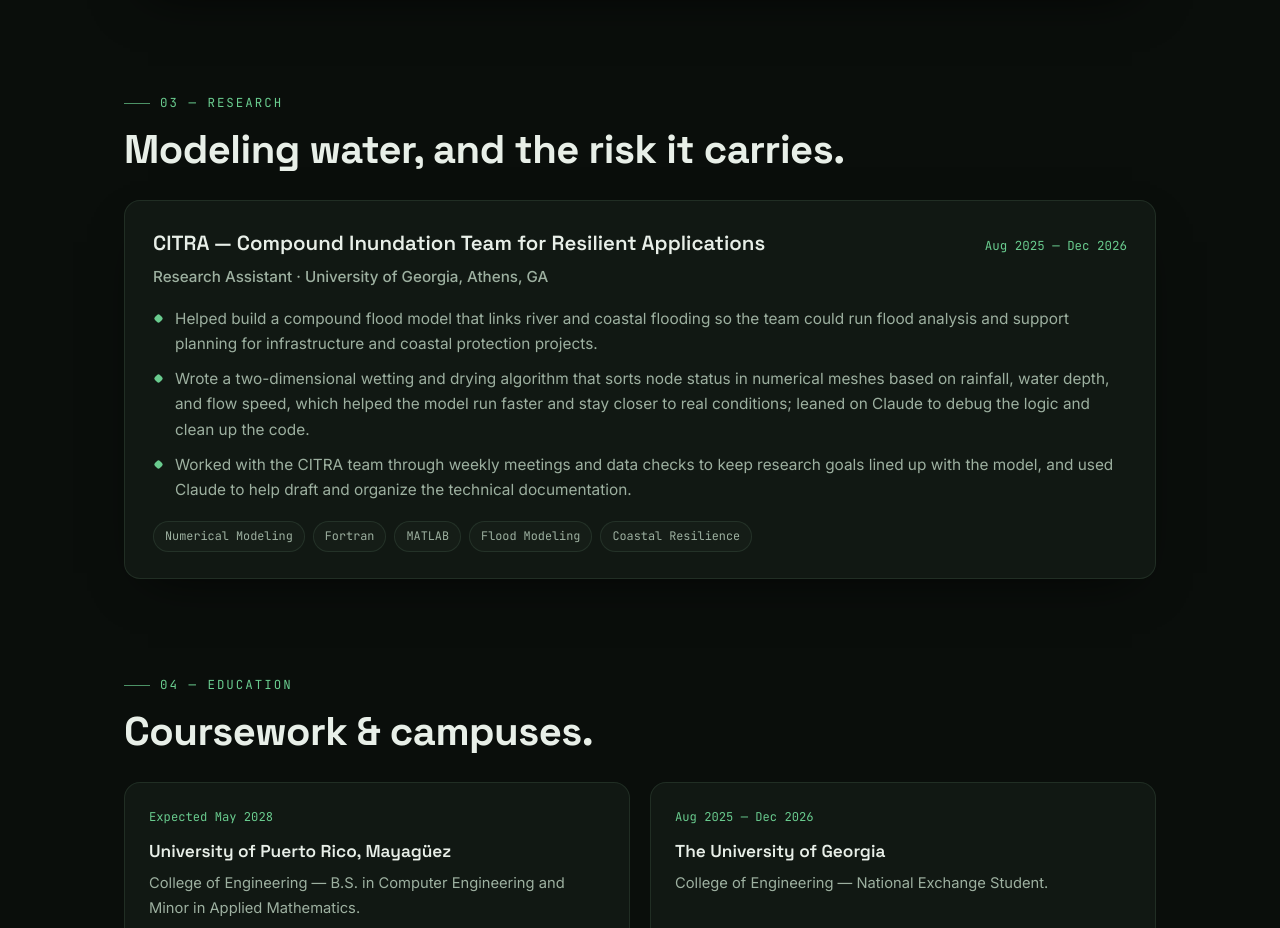
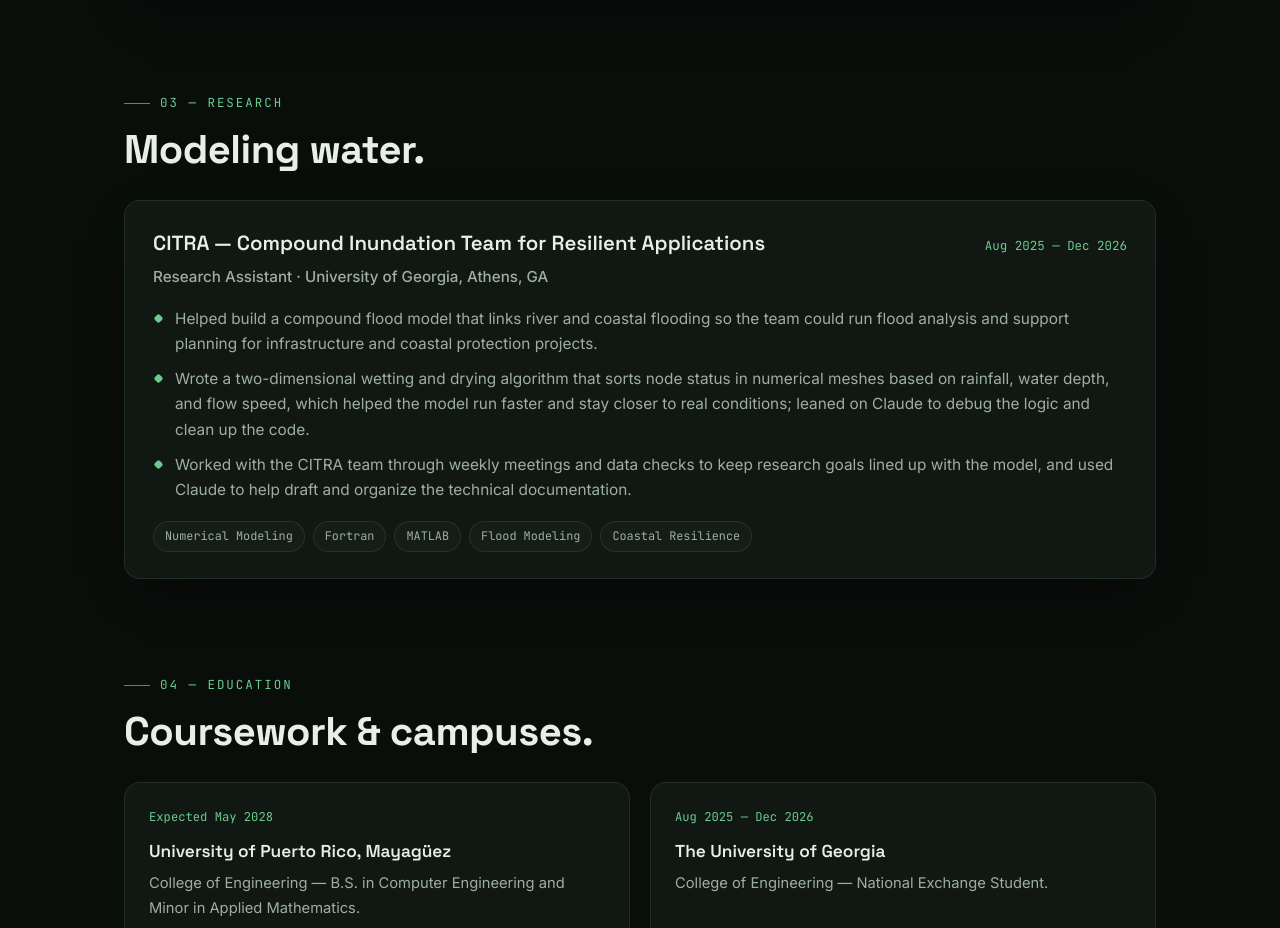
Before and after one commit to EmilioChong/emilio.chong-website, a plain HTML site: page index.html in a window 1280 px wide. Shown: the part 1980-2908 px from the top of the page. Drawn offline with Linux system fonts and the light colour scheme.

Commit message:
last website change maybe

```diff
--- a/index.html
+++ b/index.html
@@ -268,7 +268,7 @@
   <!-- RESEARCH -->
   <section id="research">
     <div class="sec-label reveal">03 — Research</div>
-    <h2 class="reveal">Modeling water, and the risk it carries.</h2>
+    <h2 class="reveal">Modeling water.</h2>
     <article class="item reveal">
       <div class="top">
         <div class="org">CITRA — Compound Inundation Team for Resilient Applications</div>
```
